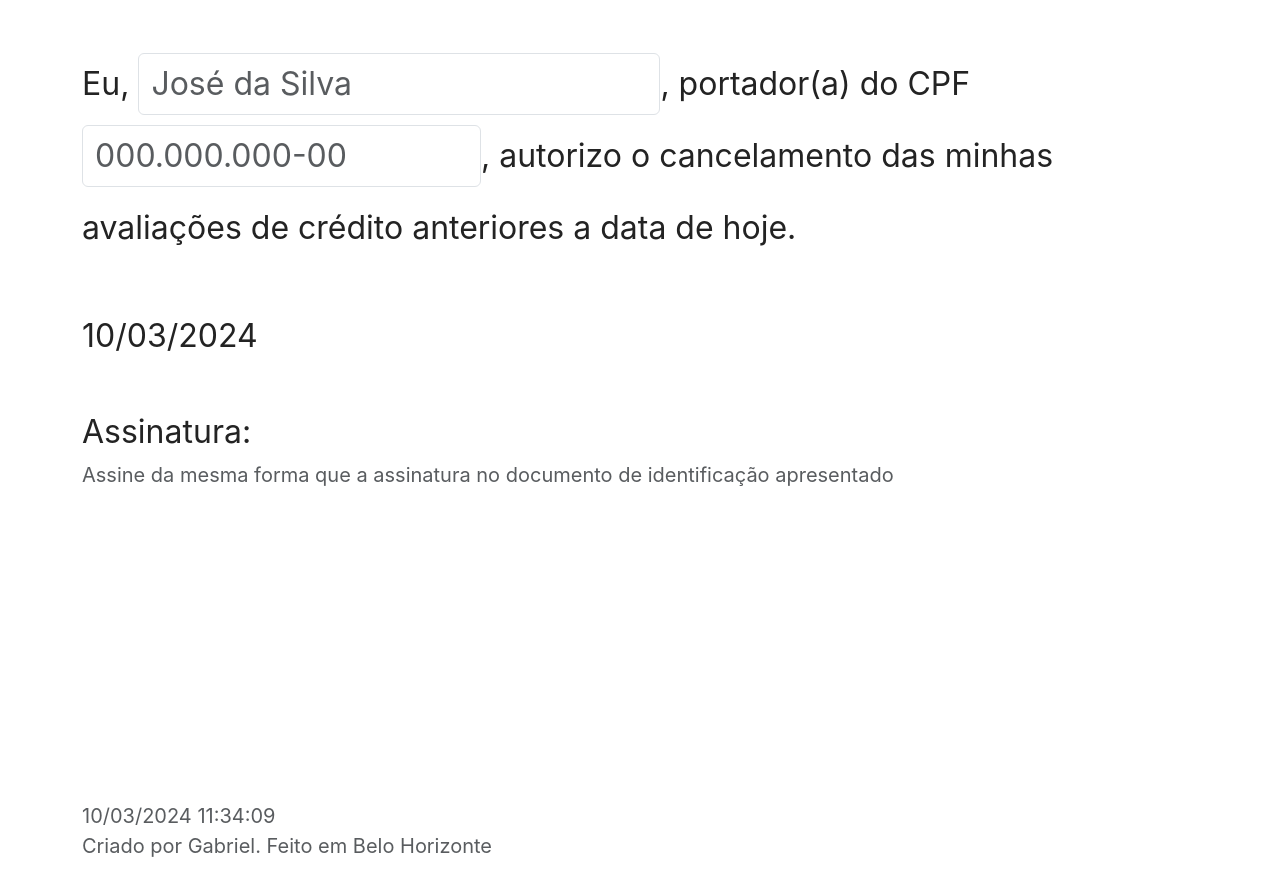
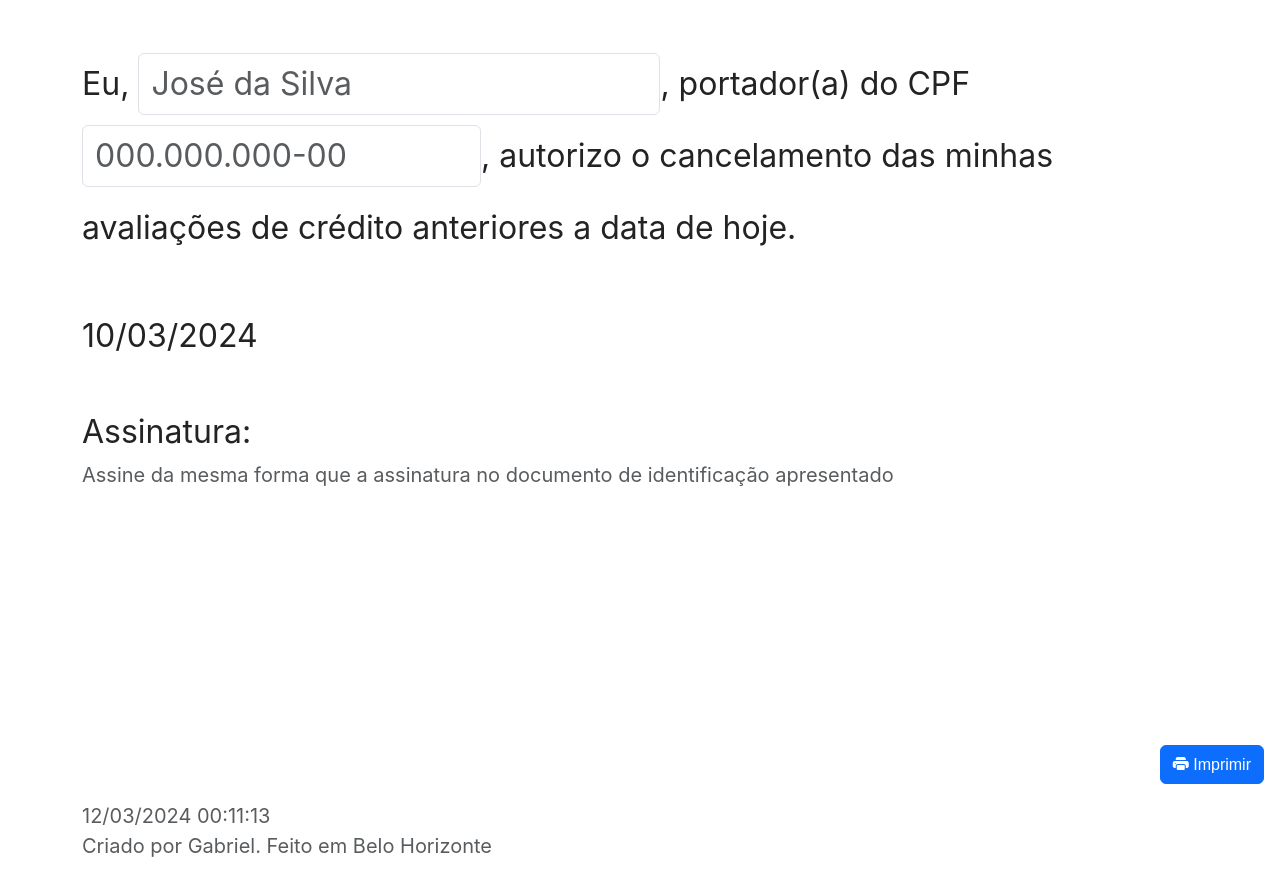
Before and after one commit to gabriersdev/carta-de-cancelamento, a plain HTML site: page index.html in a window 1280 px wide. Drawn offline with nearby package versions, Linux system fonts and the light colour scheme.

Commit message:
Adiciona botão de impressão e atualiza data e hora

```diff
--- a/assets/js/script.js
+++ b/assets/js/script.js
@@ -52,6 +52,7 @@ import fns from './modules/functions.js';
     const infoCPF = $('span#info-CPF');
     const clientName = $('input#client-name');
     const clientCPF = $('input#client-CPF');
+    const btnPrint = $('#btn-print');
 
     // Add. máscaras
     const initialSizes = {
@@ -67,6 +68,9 @@ import fns from './modules/functions.js';
     $('input').on('input', (event) => {
       String(event.target.value).length > 0 && String(event.target.value).length > initialSizes[event.target.id] ? $(event.target).attr('size', event.target.value.length) : $(event.target).attr('size', initialSizes[event.target.id]);
     });
+
+    // Informando data e hora
+    $('#operation-datetime').text(moment().format('DD/MM/YYYY HH:mm:ss'));
 
     // Print
     window.onbeforeprint = (event) => {
@@ -103,6 +107,7 @@ import fns from './modules/functions.js';
         return array;
       };
 
+      // Add. e exibindo ID
       const id = shuffle(String(Date.now()).split('').concat($(clientName).val().match(/\b\w{1}/gi))).join('').toUpperCase().substr(0, 15);
       const operationID = $(event.target.document).find('#operation-ID');
 
@@ -113,8 +118,12 @@ import fns from './modules/functions.js';
         $(operationID).show();
       }
 
+      // Atualizando data e hora
+      $('#operation-datetime').text(moment().format('DD/MM/YYYY HH:mm:ss'));
+
       $(infoName).show();
       $(infoCPF).show();
+      $(btnPrint).hide();
     }
 
     window.onafterprint = (event) => {
@@ -149,6 +158,7 @@ import fns from './modules/functions.js';
       }
 
       $(event.target.document).find('#operation-ID').hide();
+      $(btnPrint).show();
     }
 
     document.querySelectorAll('[data-recarrega-pagina]').forEach((botao) => {
--- a/index.html
+++ b/index.html
@@ -53,7 +53,7 @@
   <script src="./assets/js/frameworks/sweet-alert.js" defer crossorigin="anonymous"></script>
   <script type="module" src="./assets/js/script.js" defer crossorigin="anonymous"></script>
 </head>
-<body>
+<body style="position: relative;">
   <noscript>
     <div class="box-no-script">
       <div class="texto-pagina-centralizado-alt">
@@ -104,11 +104,13 @@
       </form>
       <section class="d-flex flex-column" id="aditional-infos">
         <span class="d-none text-uppercase" id="operation-ID"></span>
-        <span class="text-muted fs-5" id="operation-datetime">10/03/2024 11:34:09</span>
+        <span class="text-muted fs-5" id="operation-datetime"></span>
         <span class="text-muted fs-5">Criado por Gabriel. Feito em Belo Horizonte</span>
       </section>
     </main>
   </div>
+
+  <button class="btn btn-primary" id="btn-print" style="position: fixed; bottom: 1rem; right: 1rem;" onclick="window.print()"><i class="bi bi-printer-fill"></i>&nbsp;Imprimir</button>
 
   <div id="load">
     <div class="overlay">
```
